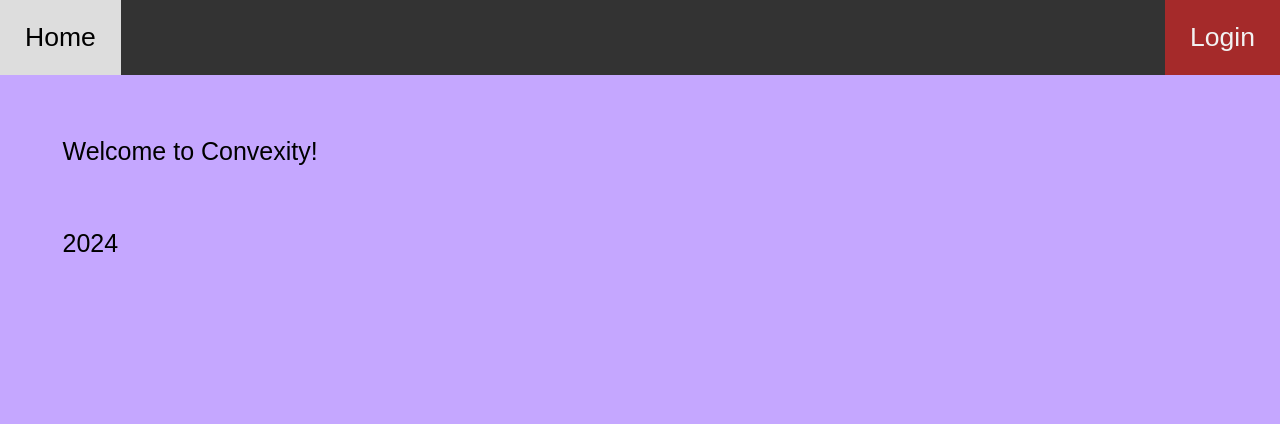
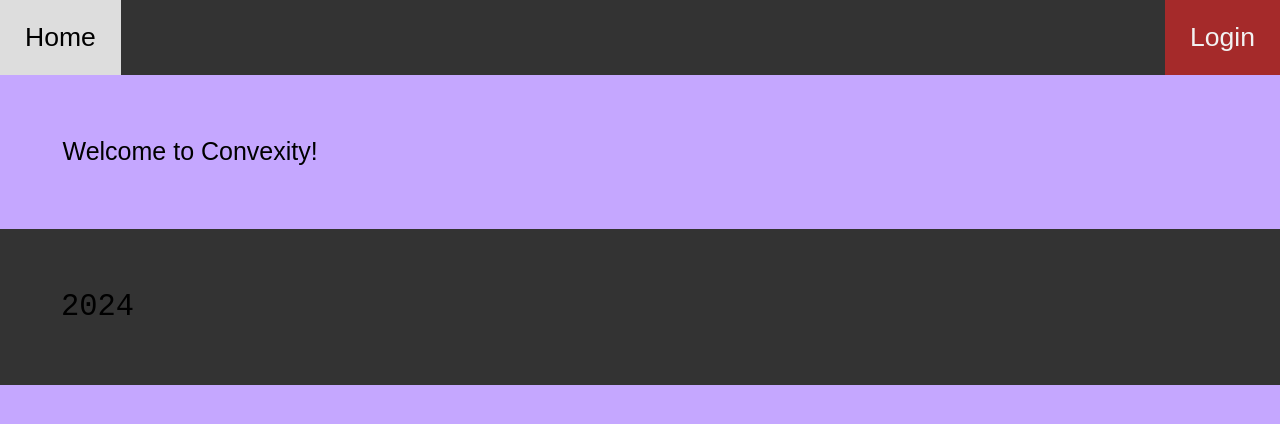
Before and after one commit to profile1code/convexity, a plain HTML site: page public/index.html in a window 1280 px wide. Drawn offline with Linux system fonts and the light colour scheme; files whose address does not match are found by name.

Commit message:
style footer

```diff
--- a/public/main.css
+++ b/public/main.css
@@ -19,6 +19,21 @@ p {
     width: 100%; /* Ensure the topnav spans the full width of the screen */
     margin: 0; /* Remove any margin that could cause extra space */
     padding: 0; /* Ensure no padding causes extra space */
+}
+
+footer {
+  background-color: #333;
+  overflow: hidden;
+  width: 100%;
+  margin: 0;
+  padding: 0;
+}
+
+footer > p {
+  font-family: monospace;
+  font-size: 1.5em;
+  margin: 0;
+  padding: 2em;
 }
 
 /* Style the links inside the navigation bar */
```
